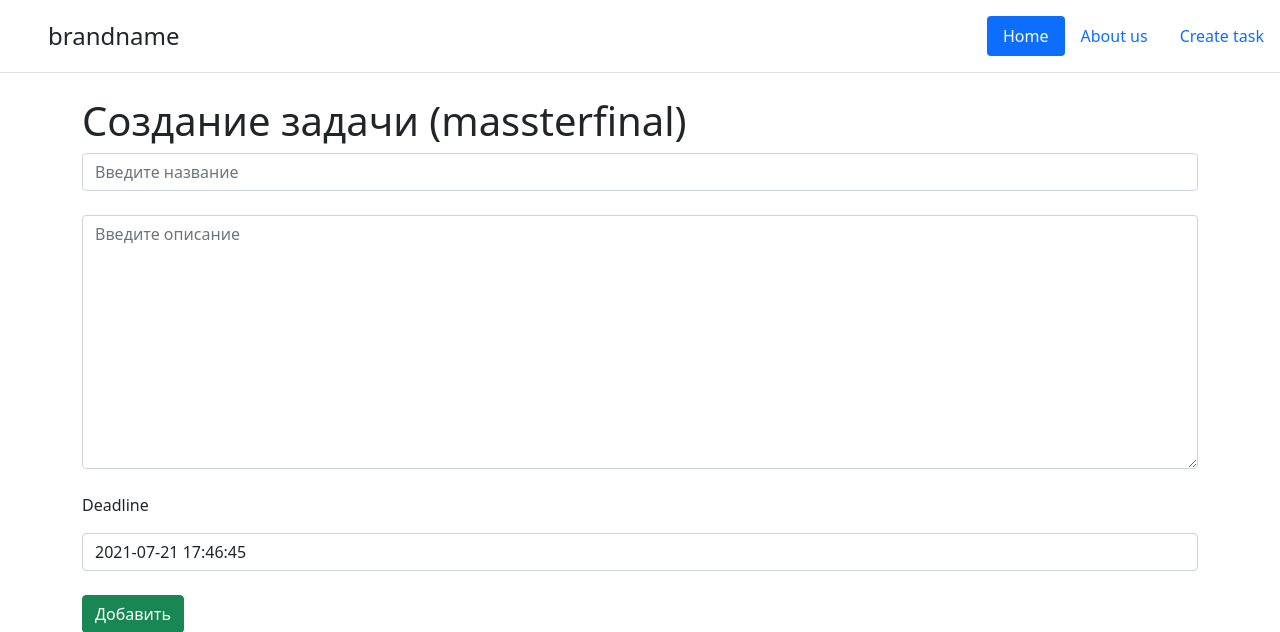
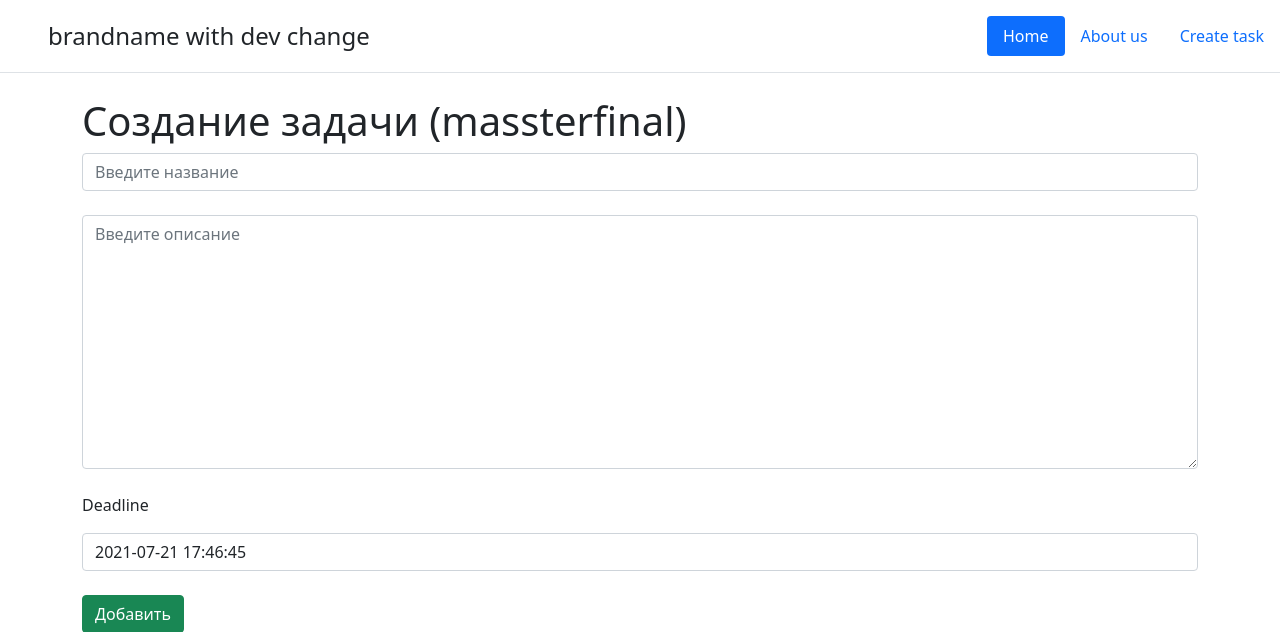
Before and after one commit to SupemanDev/testcolab2, a Django app: page /create in a window 1280 px wide. Shown: the top 632 px of the page. Run offline with Django 3.2, Linux system fonts and the light colour scheme; parts of the project's set-up code (start-up, migrations or seed data) failed here and were passed over.

Commit message:
'finishdev'

```diff
--- a/main/templates/main/create.html
+++ b/main/templates/main/create.html
@@ -5,7 +5,7 @@
 {% endblock %}
 
 {% block brandname %}
-brandname
+brandname with dev change
 {% endblock %}
 
 {% block content %}
```
